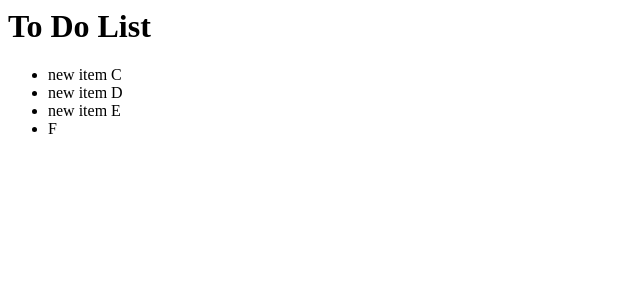
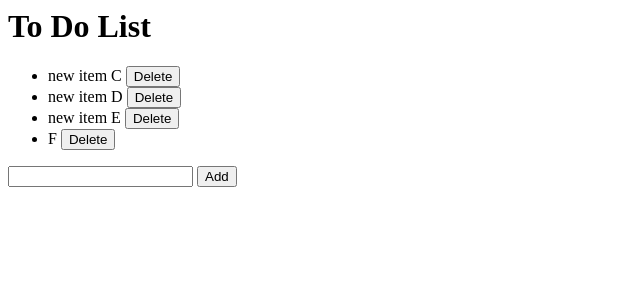
Before and after one commit to noelkronenberg/pimado, a Django app: page /todo/ in a window 1280 px wide. Shown: the top 300 px of the page, without its empty margins (0-640 px from the left). Run offline with Django 3.2, Linux system fonts and the light colour scheme; data comes from the database, SQL or seed files in the repository; both versions use the stored data as it was after the commit.

Commit message:
added add and delete function for to do items

```diff
--- a/project/urls.py
+++ b/project/urls.py
@@ -15,9 +15,11 @@ Including another URLconf
 """
 from django.contrib import admin
 from django.urls import path
-from todo.views import todoView
+from todo.views import addTodo, todoView, deleteTodo
 
 urlpatterns = [
     path('admin/', admin.site.urls),
     path('todo/', todoView),
+    path('addTodo/', addTodo),
+    path('deleteTodo/<int:todo_id>/', deleteTodo),
 ]
--- a/templates/todo.html
+++ b/templates/todo.html
@@ -9,6 +9,17 @@
 
 <ul>
     {% for todo_item in all_items %}
-    <li> {{ todo_item.content }}</li>
+    <li> {{ todo_item.content }}
+        <form action="/deleteTodo/{{todo_item.id}}/"
+        style="display: inline;"
+        method="post">{% csrf_token %}
+            <input type="submit" value="Delete"/>
+        </form>
+    </li>
     {% endfor %}
 </ul>
+
+<form action="/addTodo/" method="post">{% csrf_token %}
+    <input type="text" name="content"/>
+    <input type="submit" value="Add"/>
+</form>
--- a/todo/views.py
+++ b/todo/views.py
@@ -1,8 +1,18 @@
 from django.shortcuts import render
-from django.http import HttpResponse
+from django.http import HttpResponseRedirect
 from .models import TodoItem
 
 def todoView(request):
     all_todo_items = TodoItem.objects.all()
     return render(request, 'todo.html',
     {'all_items': all_todo_items})
+
+def addTodo(request):
+    new_item = TodoItem(content = request.POST['content'])
+    new_item.save()
+    return HttpResponseRedirect('/todo/')
+
+def deleteTodo(request, todo_id):
+    item_to_delete = TodoItem.objects.get(id=todo_id)
+    item_to_delete.delete()
+    return HttpResponseRedirect('/todo/')
```
Also changed, not shown: db.sqlite3.
